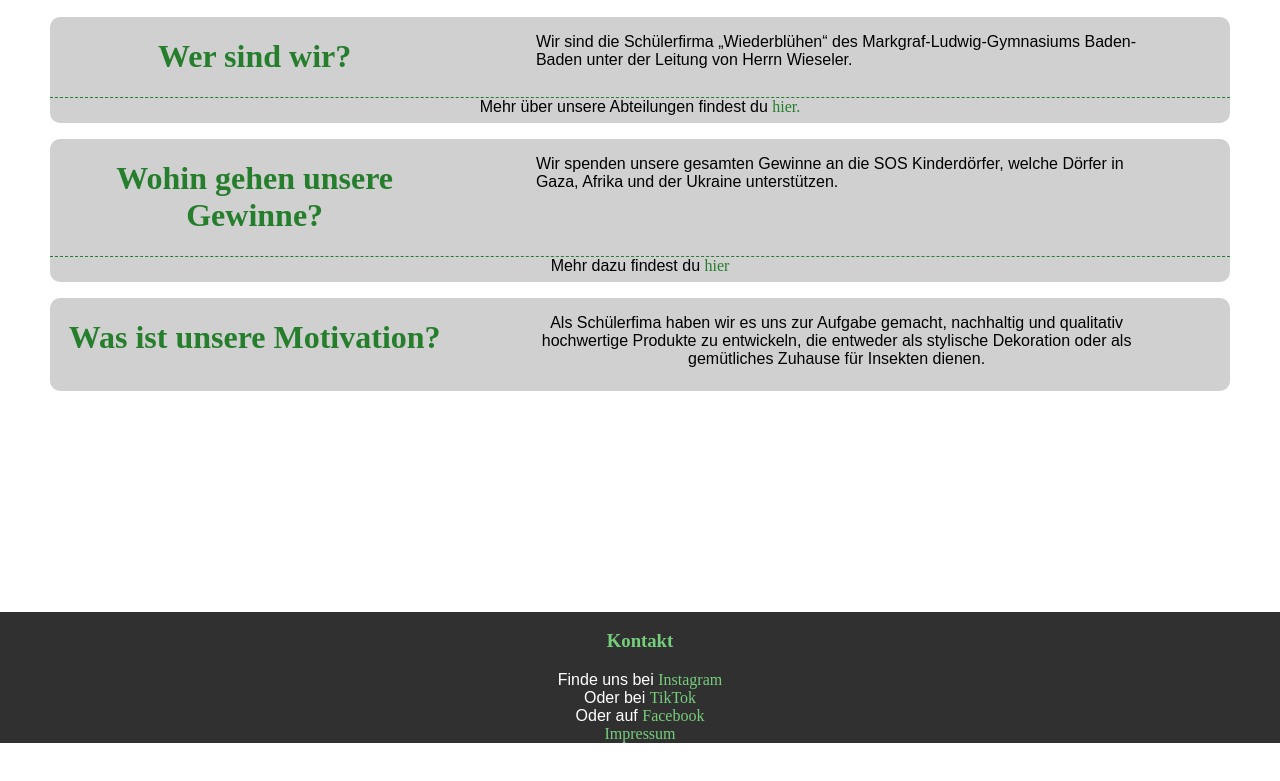
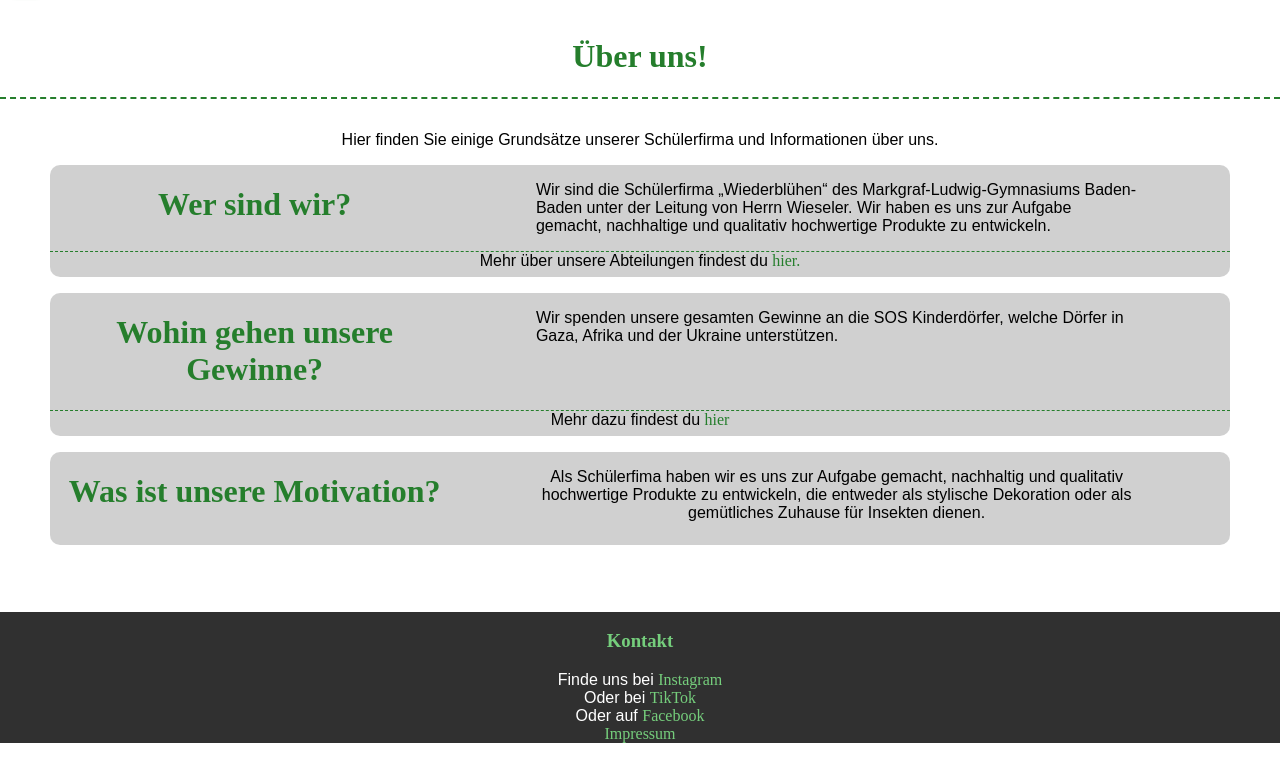
Before and after one commit to Lululei123/wiederbluehen, a plain HTML site: page pages/we.html in a window 1280 px wide. Shown: the part 57-838 px from the top of the page. Before the commit the page ends 800 px from the top, so only its background shows below. Drawn offline with Linux system fonts and the light colour scheme; a web font is replaced by a local one.

Commit message:
💄 add title | add space below intro element

```diff
--- a/pages/we.html
+++ b/pages/we.html
@@ -53,6 +53,15 @@
       </div>
     </nav>
     <main class="row">
+      <div class="col-12 col-s-12 headline-container">
+        <h1>Über uns!</h1>
+      </div>
+      <div class="col-12 col-s-12">
+        <p id="intro">
+          Hier finden Sie einige Grundsätze unserer Schülerfirma und
+          Informationen über uns.
+        </p>
+      </div>
       <div class="col-12 col-s-12 entry">
         <div class="col-4 col-s-5">
           <h1>Wer sind wir?</h1>
@@ -61,7 +70,8 @@
           <p>
             Wir sind die Schülerfirma „Wiederblühen“ des
             Markgraf-Ludwig-Gymnasiums Baden-Baden unter der Leitung von Herrn
-            Wieseler.
+            Wieseler. Wir haben es uns zur Aufgabe gemacht, nachhaltige und
+            qualitativ hochwertige Produkte zu entwickeln.
           </p>
         </div>
         <div class="col-12 col-s-12 more_info">
--- a/res/style/global/setup.css
+++ b/res/style/global/setup.css
@@ -19,20 +19,19 @@ body {
   font-family: "Raleway", sans-serif;
 }
 
-p{
-    padding:0px 10px;
+p {
+  padding: 0px 10px;
 }
-nav{
+nav {
   margin-bottom: 4px;
 }
 main img {
   max-width: 100%;
   height: auto;
 }
-main .col-12:last-child{
+main .col-12:last-child {
   margin-bottom: 30vh;
 }
-
 
 h1,
 h2,
@@ -54,6 +53,7 @@ a {
   text-align: center;
   margin: 0 20%;
   margin-top: 1rem;
+  padding-bottom: 1rem;
 }
 
 .row::after {
@@ -175,7 +175,18 @@ a {
     margin-top: 1rem;
   }
 
-    .col-1, .col-2, .col-3, .col-4, .col-5, .col-6, .col-7, .col-8, .col-9, .col-10, .col-11, .col-12 {
+  .col-1,
+  .col-2,
+  .col-3,
+  .col-4,
+  .col-5,
+  .col-6,
+  .col-7,
+  .col-8,
+  .col-9,
+  .col-10,
+  .col-11,
+  .col-12 {
     width: 100%;
     float: left;
   }
--- a/res/style/pages/we.css
+++ b/res/style/pages/we.css
@@ -1,3 +1,10 @@
+.headline-container {
+  text-align: center;
+  margin-top: 2rem;
+  border-bottom: dashed 2px var(--accent-color);
+  margin-bottom: 1rem;
+}
+
 main div:first-child {
   margin-top: 1rem;
 }
```
Lines whose indentation alone changed are shown as unchanged.
